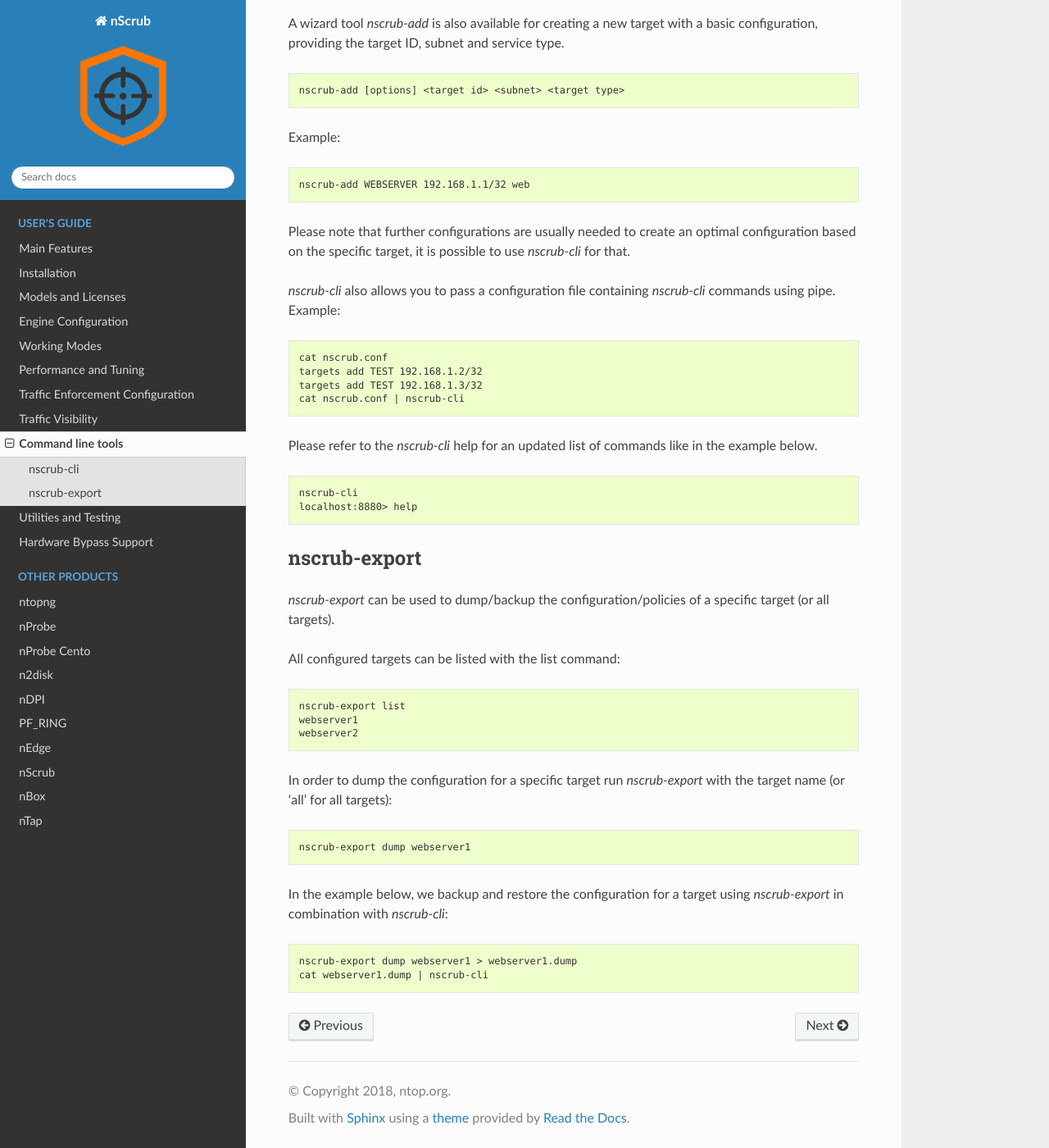
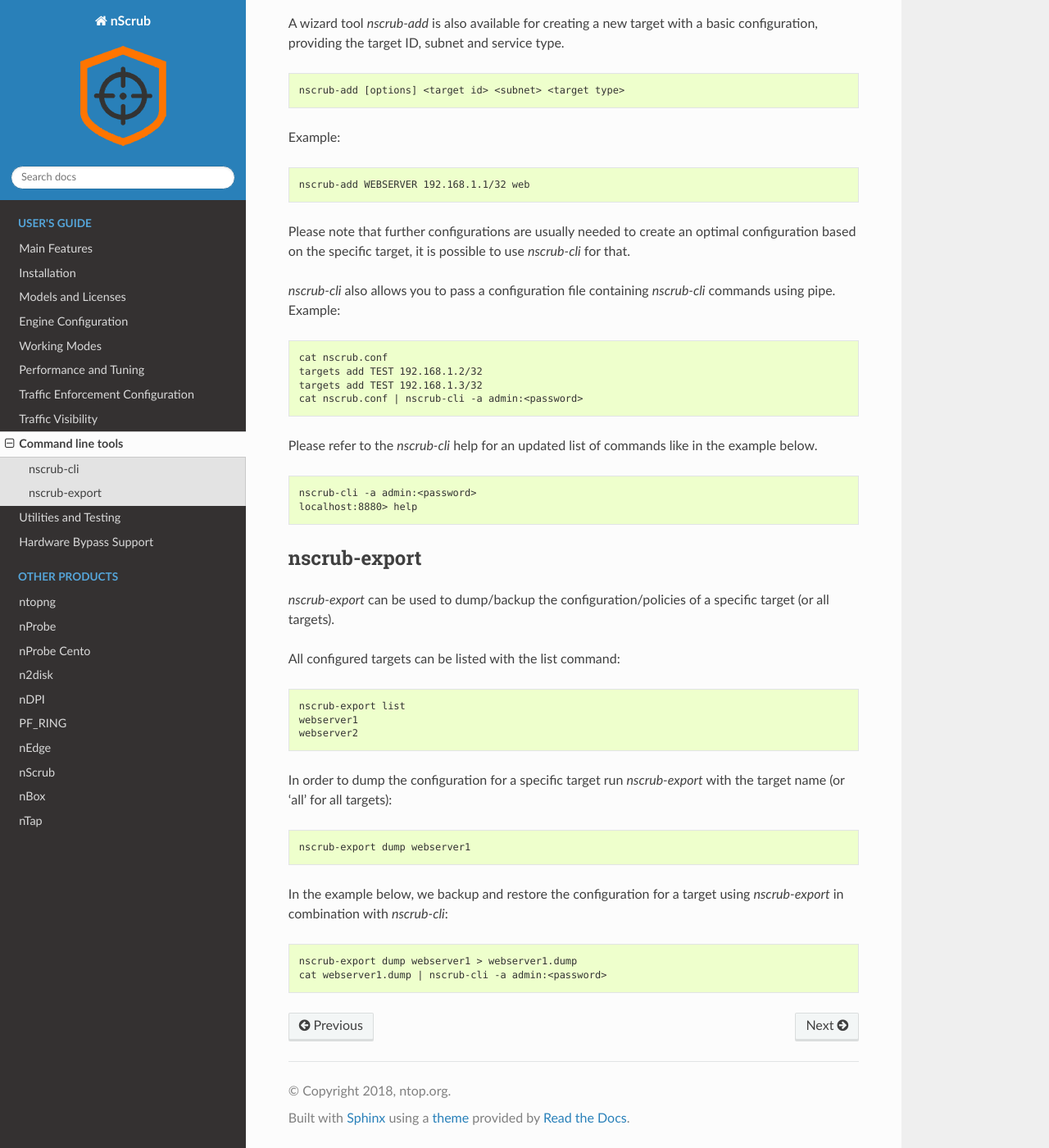
Before and after one commit to ntop/nScrub, a Sphinx documentation site: the page built from doc/cli.rst, in a window 1280 px wide and 1400 px high, scrolled down 498 px. Shown: the whole window at 82% size. Built offline with Sphinx 7.4.7 and the Read the Docs theme 3.1.0, drawn with Linux system fonts in a browser that asks for light colours.

Commit message:
Update doc

```diff
--- a/doc/cli.rst
+++ b/doc/cli.rst
@@ -36,13 +36,13 @@
    cat nscrub.conf
    targets add TEST 192.168.1.2/32
    targets add TEST 192.168.1.3/32
-   cat nscrub.conf | nscrub-cli
+   cat nscrub.conf | nscrub-cli -a admin:<password>
 
 Please refer to the *nscrub-cli* help for an updated list of commands like in the example below.
 
 .. code-block:: console
 
-   nscrub-cli
+   nscrub-cli -a admin:<password>
    localhost:8880> help
 
 nscrub-export
@@ -69,4 +69,4 @@
 .. code-block:: console
 
    nscrub-export dump webserver1 > webserver1.dump
-   cat webserver1.dump | nscrub-cli
+   cat webserver1.dump | nscrub-cli -a admin:<password>
```
